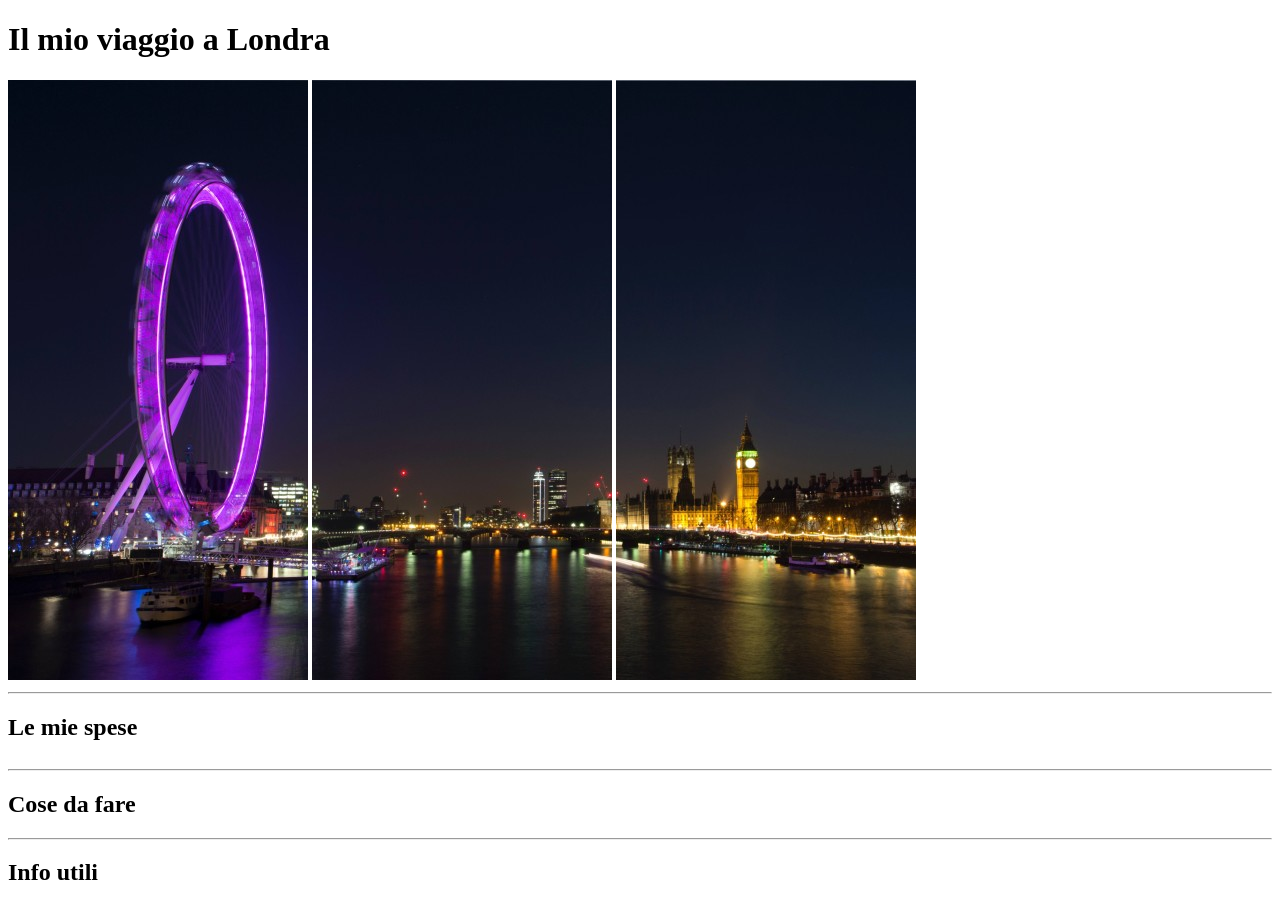
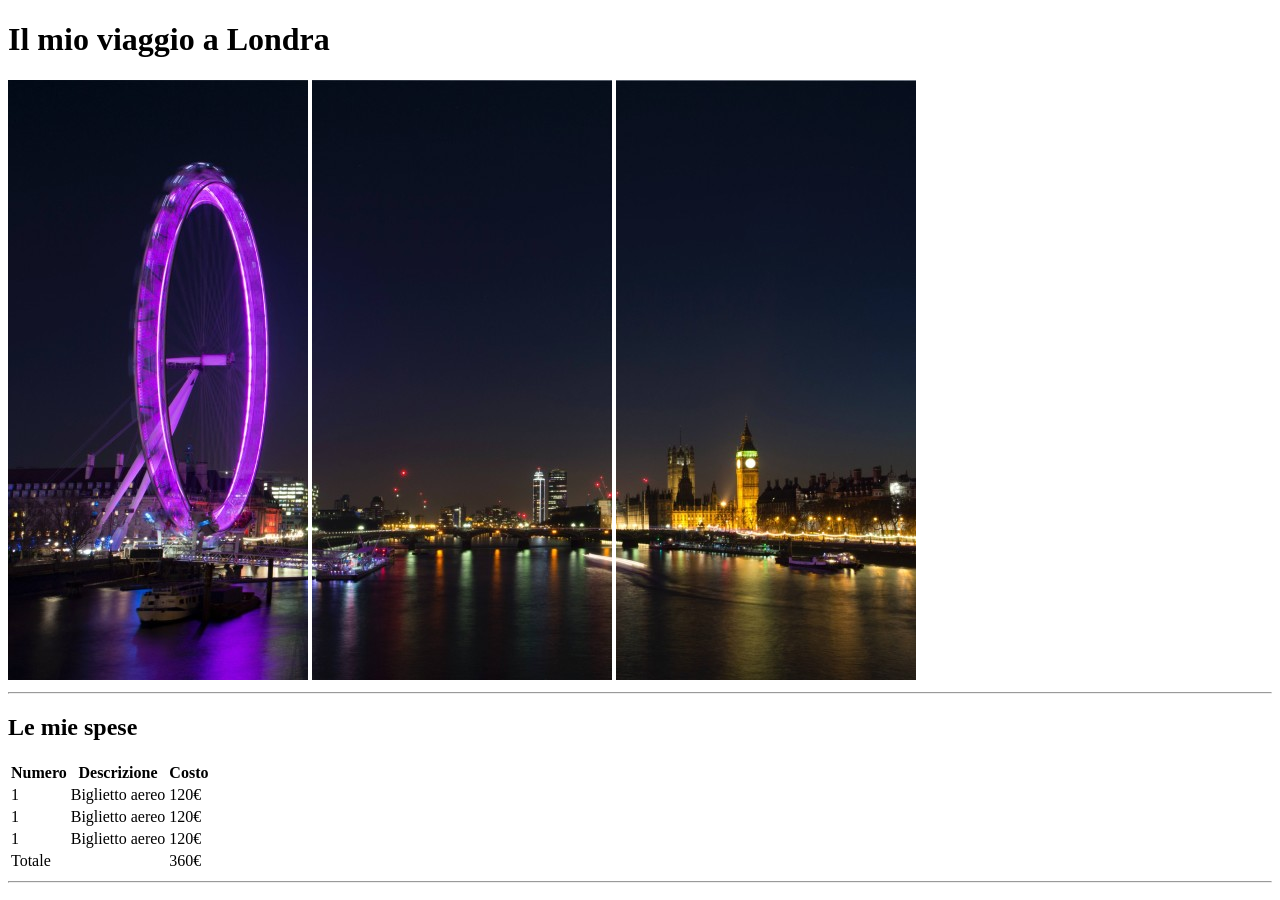
Before and after one commit to EmilioGall/html-london-trip, a plain HTML site: page index.html in a window 1280 px wide. Shown: the top 900 px of the page. Drawn offline with Linux system fonts and the light colour scheme.

Commit message:
add: table content

```diff
--- a/index.html
+++ b/index.html
@@ -27,7 +27,51 @@
 
             <h2>Le mie spese</h2>
 
-            <table></table>
+            <table>
+
+                <thead>
+
+                    <tr>
+                        <th>Numero</th>
+                        <th>Descrizione</th>
+                        <th>Costo</th>
+                    </tr>
+
+                </thead>
+
+                <tbody>
+
+                    <tr>
+                        <td>1</td>
+                        <td>Biglietto aereo</td>
+                        <td>120€</td>
+                    </tr>
+
+                    <tr>
+                        <td>1</td>
+                        <td>Biglietto aereo</td>
+                        <td>120€</td>
+                    </tr>
+
+                    <tr>
+                        <td>1</td>
+                        <td>Biglietto aereo</td>
+                        <td>120€</td>
+                    </tr>
+
+                </tbody>
+
+                <tfoot>
+
+                    <tr>
+                        <td>Totale</td>
+                        <td></td>
+                        <td>360€</td>
+                    </tr>
+
+                </tfoot>
+
+            </table>
 
         </section>
 
```
